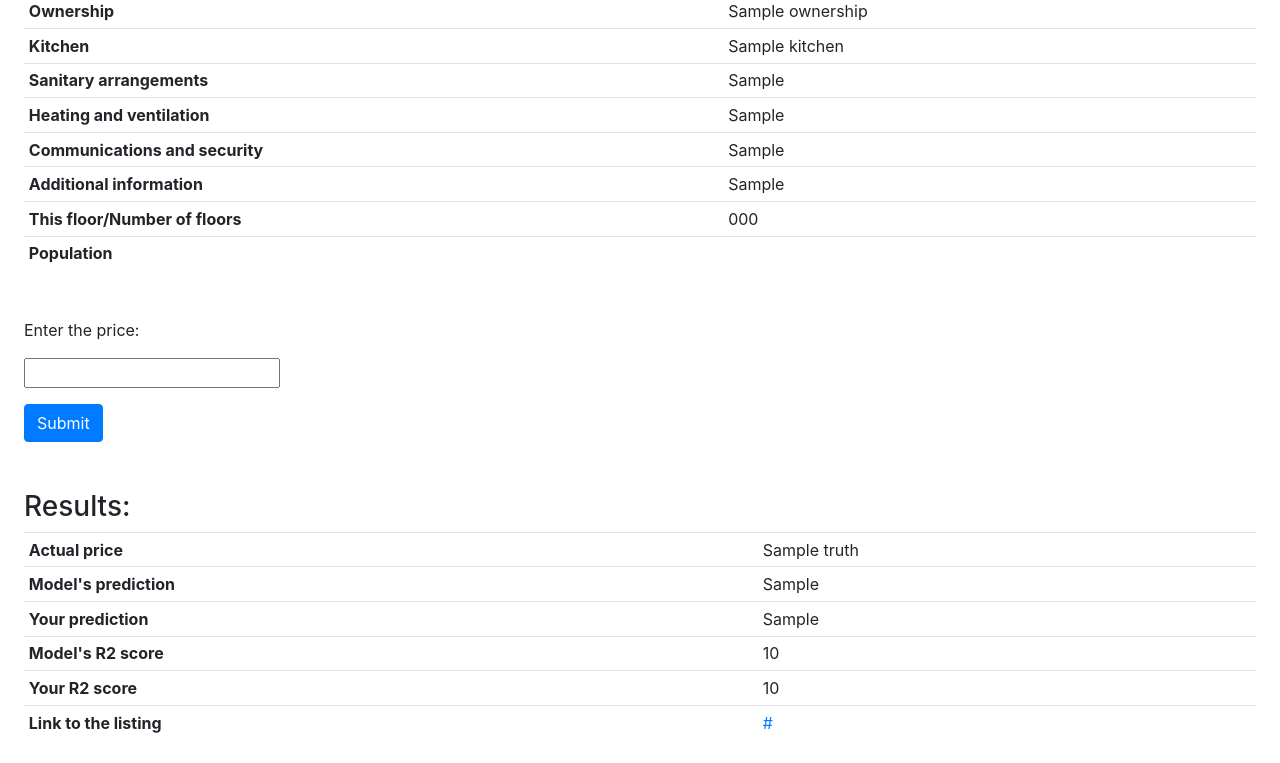
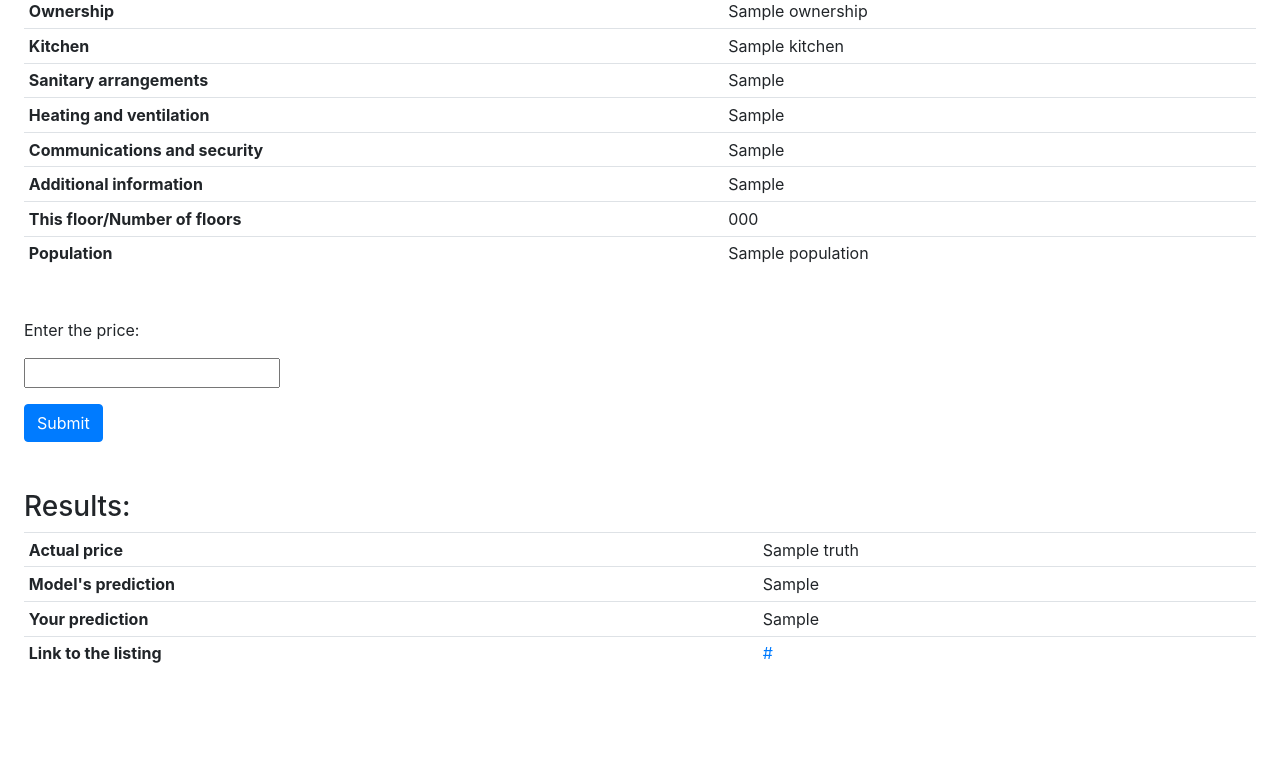
Before and after one commit to Jyrijoul/ids_server, a Flask app: template templates/index.html in a window 1280 px wide. Shown: the part 607-1370 px from the top of the page. After the commit the page ends 1270 px from the top, so only its background shows below. Run offline with Flask 2, Linux system fonts and the light colour scheme; the template is opened without the code that fills it: most values are stand-ins (such as "Sample title", 1, 10 or a date in 2020); parts of the project's set-up code (start-up, migrations or seed data) failed here and were passed over; some libraries are stand-ins or nearby versions.

Commit message:
Make the page simpler

```diff
--- a/templates/index.html
+++ b/templates/index.html
@@ -106,7 +106,7 @@
         </tr>
         <tr>
             <th>Population</th>
-            <td>{{round(listing['population'])}}</td>
+            <td>{{listing['population']}}</td>
         </tr>
         </tbody>
     </table>
@@ -132,14 +132,6 @@
                 <td>{{prediction_human}}</td>
             </tr>
             <tr>
-                <th>Model's R2 score</th>
-                <td>{{model_score}}</td>
-            </tr>
-            <tr>
-                <th>Your R2 score</th>
-                <td>{{human_score}}</td>
-            </tr>
-            <tr>
                 <th>Link to the listing</th>
                 <td><a href="{{link}}" target=”_blank”>{{link}}</a></td>
             </tr>
```
